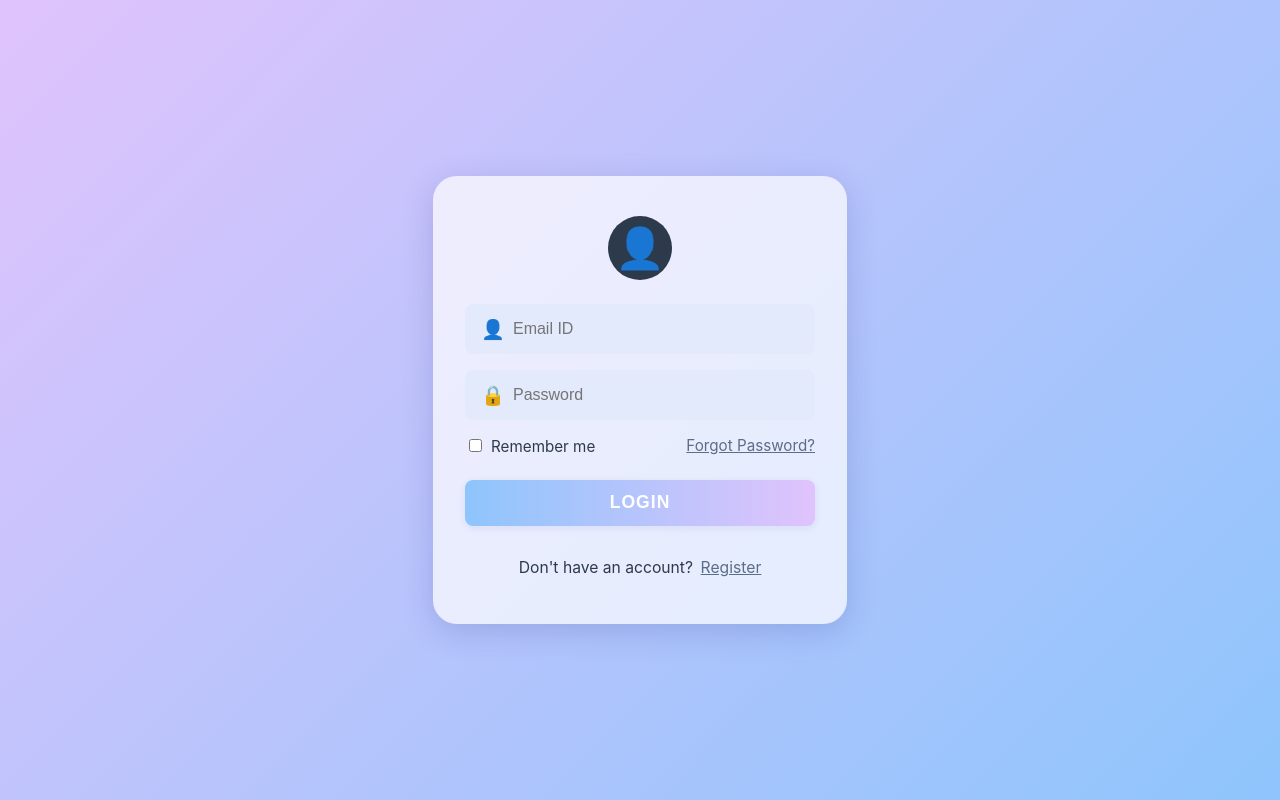
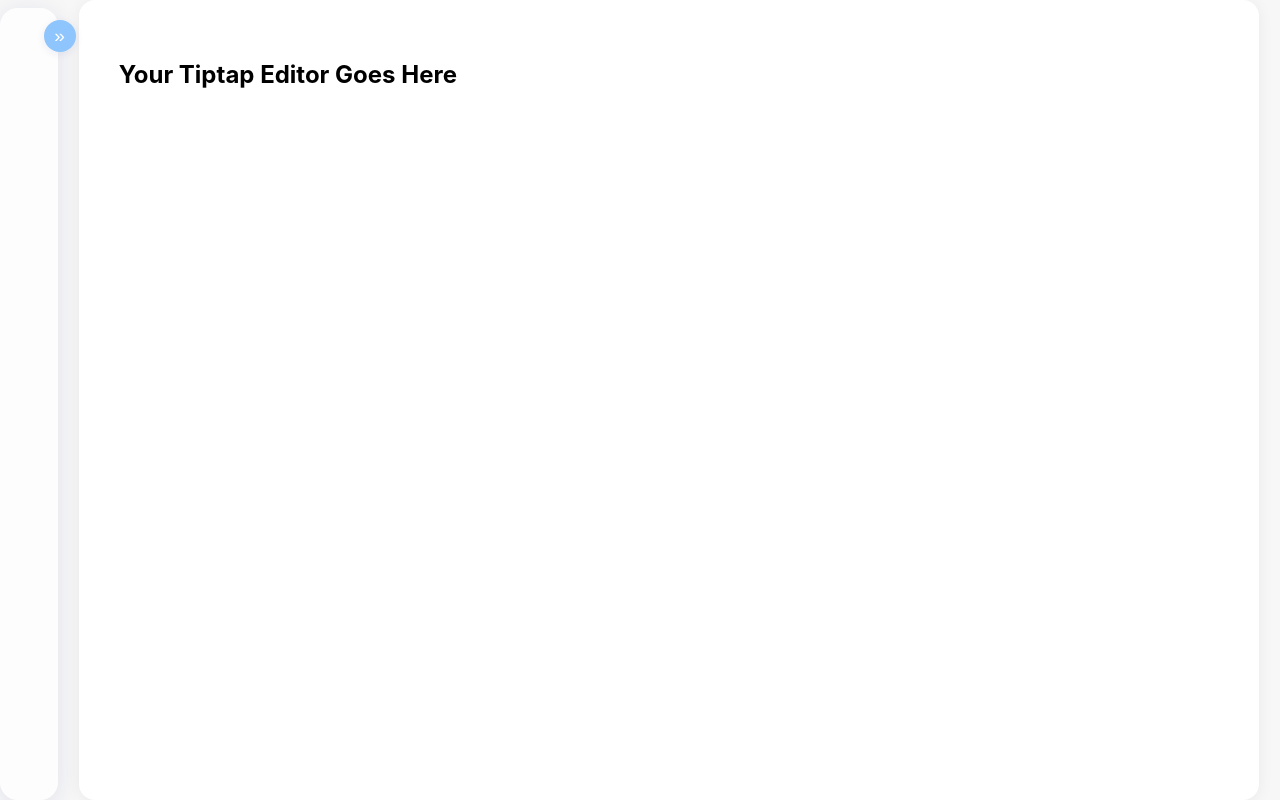
Before and after one commit to aghaSaqlain-dev/saqlain-mern-10pshine, a React (Create React App) app in the folder front-end/: page / in a window 1280 px wide. Built offline with nearby package versions, Linux system fonts and the light colour scheme.

Commit message:
pre-tiptap setup

```diff
--- a/front-end/package.json
+++ b/front-end/package.json
@@ -8,6 +8,7 @@
     "@testing-library/jest-dom": "^6.6.3",
     "@testing-library/react": "^16.3.0",
     "@testing-library/user-event": "^13.5.0",
+    "@tiptap/react": "^2.25.0",
     "@types/jest": "^27.5.2",
     "@types/node": "^16.18.126",
     "@types/react": "^19.1.8",
--- a/front-end/src/Routes/Routes.tsx
+++ b/front-end/src/Routes/Routes.tsx
@@ -15,7 +15,7 @@
       {
         element: <AuthRedirect />,
         children: [
-          { index: true, element: <LoginPage /> },
+          { index: true, element: <Dashboard /> },
           { path: "login", element: <LoginPage /> },
           { path: "registration", element: <RegistrationPage /> },
         ]
--- a/front-end/src/components/Dashboard/Dashboard.tsx
+++ b/front-end/src/components/Dashboard/Dashboard.tsx
@@ -1,36 +1,51 @@
-import React from 'react'
-import Sidebar from '../Sidebar/Sidebar'
-import { useAuth } from "../../context/useAuth";
-
+import React, { useState } from 'react';
+import Sidebar from '../Sidebar/Sidebar';
 
 type Props = {}
 
 const Dashboard = (props: Props) => {
+  const [collapsed, setCollapsed] = useState(true);
 
-const {logout} = useAuth();
   return (
-    <>
-    <Sidebar />
-    <div style={{ position: 'absolute', top: 16, right: 24 }}>
-      <button
+    <div style={{
+      display: 'flex',
+      height: '100vh',
+      background: '#f7f7f7'
+    }}>
+      <Sidebar collapsed={collapsed} setCollapsed={setCollapsed} />
+      <div
         style={{
-          padding: '8px 16px',
-          background: '#f44336',
-          color: '#fff',
-          border: 'none',
-          borderRadius: '4px',
-          cursor: 'pointer',
-          fontWeight: 'bold'
-        }}
-        onClick={() => {
-          logout();
+          flex: 1,
+          display: 'flex',
+          alignItems: 'center',
+          justifyContent: 'center',
+          transition: 'padding-left 0.3s cubic-bezier(.4,2,.6,1), background 0.3s',
+          paddingLeft: collapsed ? 0 : 50,
         }}
       >
-        Logout
-      </button>
+        <div
+          style={{
+            width: '100%',
+            maxWidth: 1100,
+            height: '90vh',
+            margin: '0 auto',
+            background: '#fff',
+            borderRadius: 16,
+            minHeight: 600,
+            boxShadow: '0 2px 16px rgba(0,0,0,0.06)',
+            padding: 40,
+            display: 'flex',
+            flexDirection: 'column',
+            justifyContent: 'flex-start',
+            transition: 'box-shadow 0.3s, border-radius 0.3s',
+          }}
+        >
+          {/* Place your Tiptap editor here */}
+          <h2>Your Tiptap Editor Goes Here</h2>
+        </div>
+      </div>
     </div>
-    </>
-  )
-}
+  );
+};
 
-export default Dashboard
+export default Dashboard;
--- a/front-end/src/components/Sidebar/Sidebar.css
+++ b/front-end/src/components/Sidebar/Sidebar.css
@@ -6,10 +6,12 @@
   padding: 1.5rem 1rem;
   display: flex;
   flex-direction: column;
-  min-height: 95vh;
+  min-height: 60vh;
   margin: 0;
+  margin-top: .5rem;
   transition: width 0.2s, min-width 0.2s;
   position: relative;
+  margin-left: 1rem;
 }
 
 .sidebar.collapsed {
@@ -17,6 +19,7 @@
   min-width: 48px;
   padding: 1.5rem 0.3rem;
   align-items: flex-start;
+  margin-left: 0;
 }
 
 .sidebar-collapse-btn {
--- a/front-end/src/components/Sidebar/Sidebar.tsx
+++ b/front-end/src/components/Sidebar/Sidebar.tsx
@@ -1,5 +1,6 @@
 import React, { useState } from 'react';
 import './Sidebar.css';
+import { useAuth } from '../../context/useAuth';
 
 // Example folder data (replace with props or context as needed)
 const folders = [
@@ -9,8 +10,14 @@
   { id: 4, name: 'Archive' },
 ];
 
-const Sidebar: React.FC = () => {
-  const [collapsed, setCollapsed] = useState(true);
+type SidebarProps = {
+  collapsed: boolean;
+  setCollapsed: React.Dispatch<React.SetStateAction<boolean>>;
+};
+
+const Sidebar: React.FC<SidebarProps> = ({collapsed, setCollapsed}) => {
+    const {logout} = useAuth();
+
 
   return (
     <aside className={`sidebar${collapsed ? ' collapsed' : ''}`}>
@@ -35,6 +42,55 @@
               </li>
             ))}
           </ul>
+          <div
+            style={{
+              marginTop: 'auto',
+              padding: '24px 0 8px 0',
+              textAlign: 'center',
+              borderTop: '1px solid #eee',
+              background: 'rgba(255,255,255,0.95)'
+            }}
+          >
+           <button
+              style={{
+                padding: '10px 28px',
+                background: 'linear-gradient(90deg, #f44336 60%, #e57373 100%)',
+                color: '#fff',
+                border: 'none',
+                borderRadius: '24px',
+                cursor: 'pointer',
+                fontWeight: 'bold',
+                fontSize: '1rem',
+                boxShadow: '0 2px 8px rgba(244,67,54,0.08)',
+                transition: 'background 0.2s, box-shadow 0.2s, transform 0.1s',
+                letterSpacing: '1px',
+                outline: 'none',
+                display: 'inline-flex',
+                alignItems: 'center',
+                gap: '8px'
+              }}
+              onClick={logout}
+              onMouseOver={e => {
+                e.currentTarget.style.background = 'linear-gradient(90deg, #d32f2f 60%, #e57373 100%)';
+                e.currentTarget.style.transform = 'translateY(-1px) scale(1.01)';
+                e.currentTarget.style.boxShadow = '0 4px 16px rgba(244,67,54,0.18)';
+              }}
+              onMouseOut={e => {
+                e.currentTarget.style.background = 'linear-gradient(90deg, #f44336 60%, #e57373 100%)';
+                e.currentTarget.style.transform = 'none';
+                e.currentTarget.style.boxShadow = '0 2px 8px rgba(244,67,54,0.08)';
+              }}
+              onMouseDown={e => {
+                e.currentTarget.style.transform = 'scale(0.9)';
+              }}
+              onMouseUp={e => {
+                e.currentTarget.style.transform = 'translateY(-1px) scale(1.04)';
+              }}
+            >
+              <span style={{ fontSize: '1.2em', verticalAlign: 'middle' }}>🚪</span>
+              Logout
+            </button>
+          </div>
         </>
       )}
     </aside>
```
Also changed, not shown: 2 other files (tests, documents, lock files or other folders).
